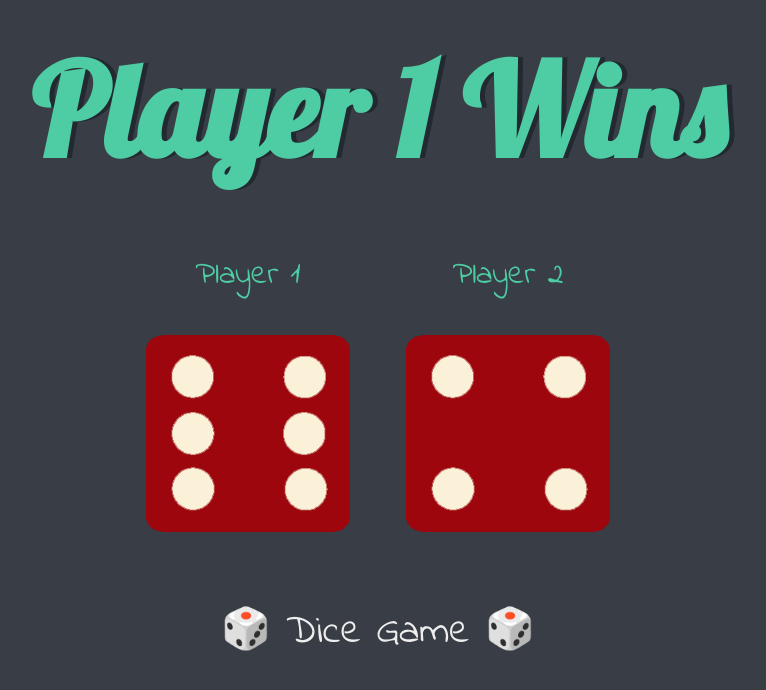
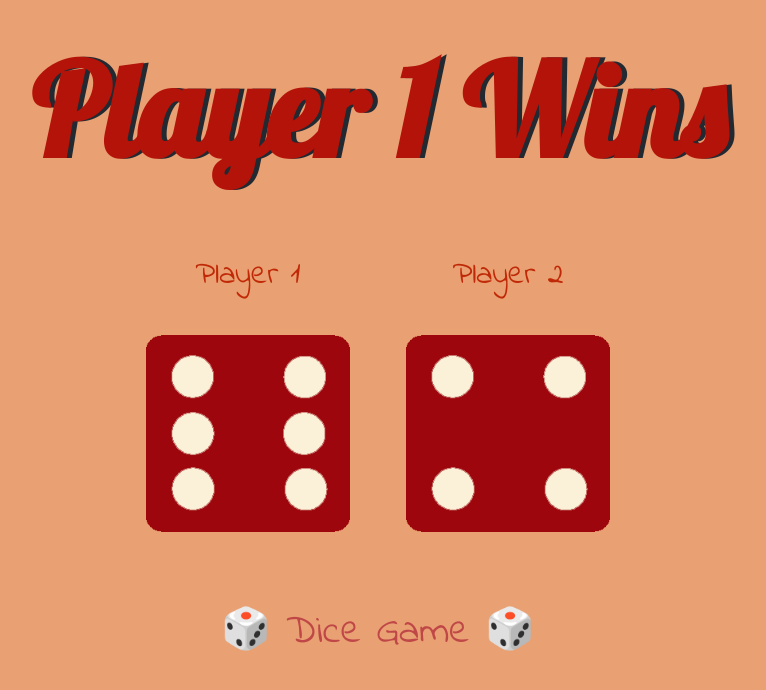
Before and after one commit to polyhistor2050/diceGame, a plain HTML site: page index.html in a window 1280 px wide. Shown: the whole page, without its empty margins (262-1028 px from the left). Drawn offline with Linux system fonts and the light colour scheme.

Commit message:
modifiy game color and add game screenshot

```diff
--- a/styles.css
+++ b/styles.css
@@ -11,7 +11,7 @@
 }
 
 body {
-  background-color: #393E46;
+  background-color: rgb(233, 160, 114);
 }
 
 h1 {
@@ -19,12 +19,12 @@ h1 {
   font-family: 'Lobster', cursive;
   text-shadow: 5px 0 #232931;
   font-size: 8rem;
-  color: #4ECCA3;
+  color: #b4130a;
 }
 
 p {
   font-size: 2rem;
-  color: #4ECCA3;
+  color: #c02907;
   font-family: 'Indie Flower', cursive;
 }
 
@@ -34,7 +34,7 @@ img {
 
 footer {
   margin-top: 5%;
-  color: #EEEEEE;
+  color: #bf4747;
   text-align: center;
   font-family: 'Indie Flower', cursive;
   font-size: 40px;
```
Also changed, not shown: assets/dicepage.png (added).
